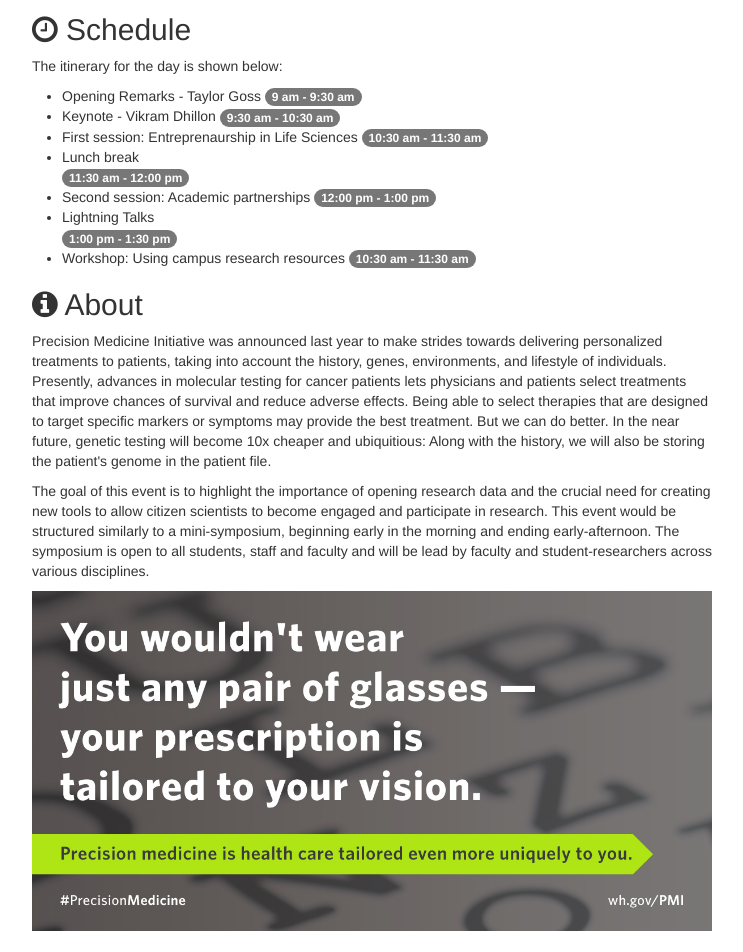
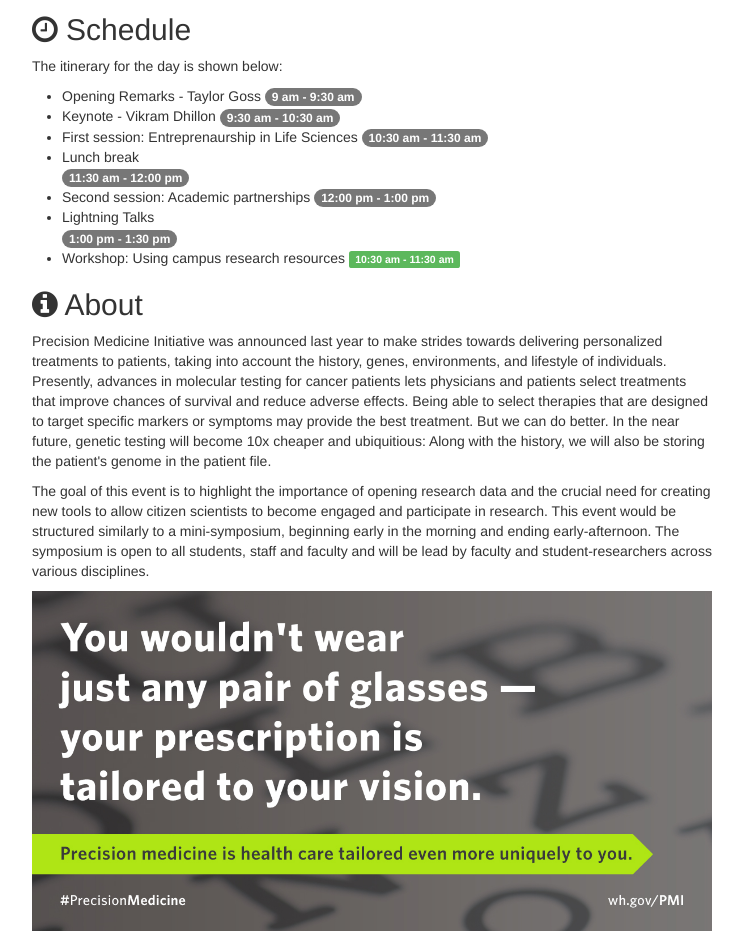
Before and after one commit to dhillonv10/pmi, a Jekyll site: the page built from index.html, in a window 1280 px wide. Shown: the part 449-1401 px from the top of the page, without its empty margins (268-1011 px from the left). Built offline with Jekyll 4.4.1, drawn with Linux system fonts in a browser that asks for light colours; nearby versions of some CDN libraries.

```diff
--- a/index.html
+++ b/index.html
@@ -14,7 +14,7 @@
   <li>Lunch break</li> <span class="badge">11:30 am - 12:00 pm</span>
   <li>Second session: Academic partnerships <span class="badge">12:00 pm - 1:00 pm</span></li>
   <li>Lightning Talks</li> <span class="badge">1:00 pm - 1:30 pm</span>
-  <li>Workshop: Using campus research resources <span class="badge">10:30 am - 11:30 am</span></li>
+  <li>Workshop: Using campus research resources   <span class="label label-success">10:30 am - 11:30 am</span></li>
 </ul>
 
 <h2><i class="fa fa-info-circle"></i> About </h2>
```
